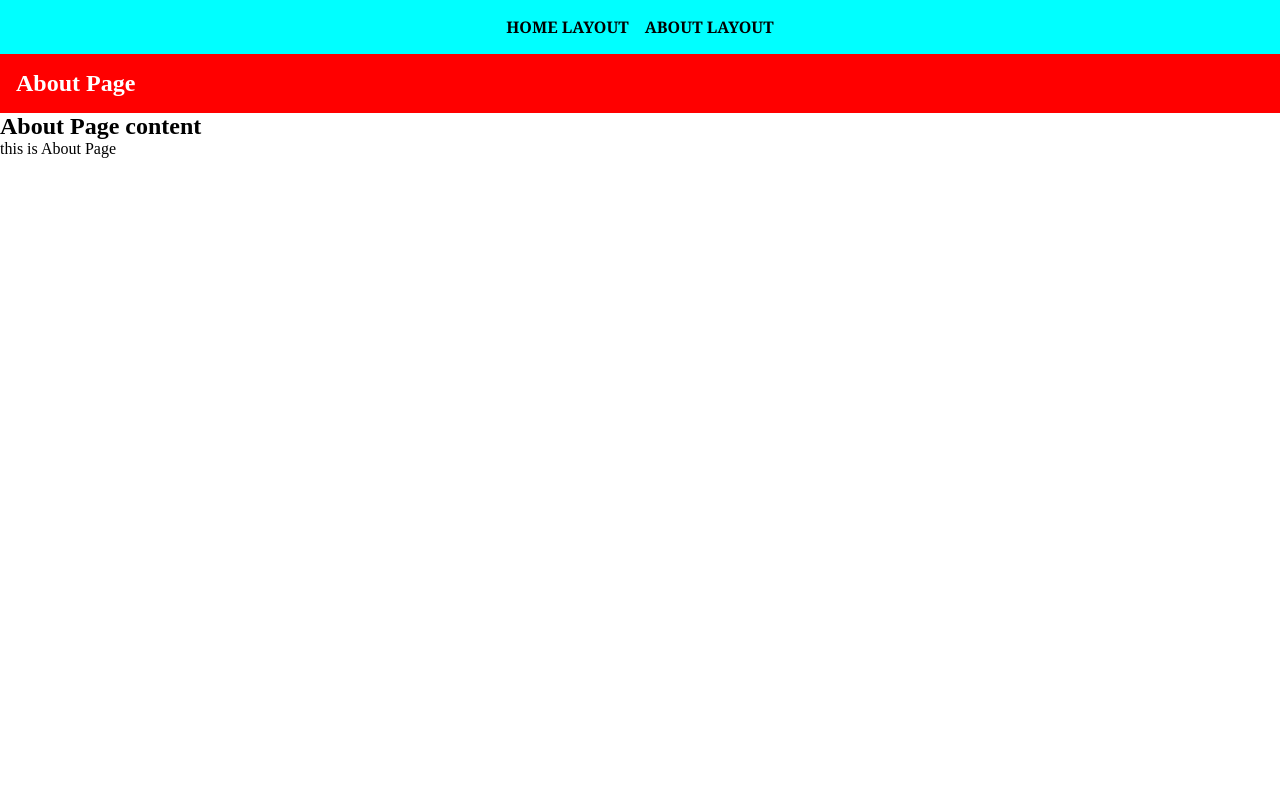
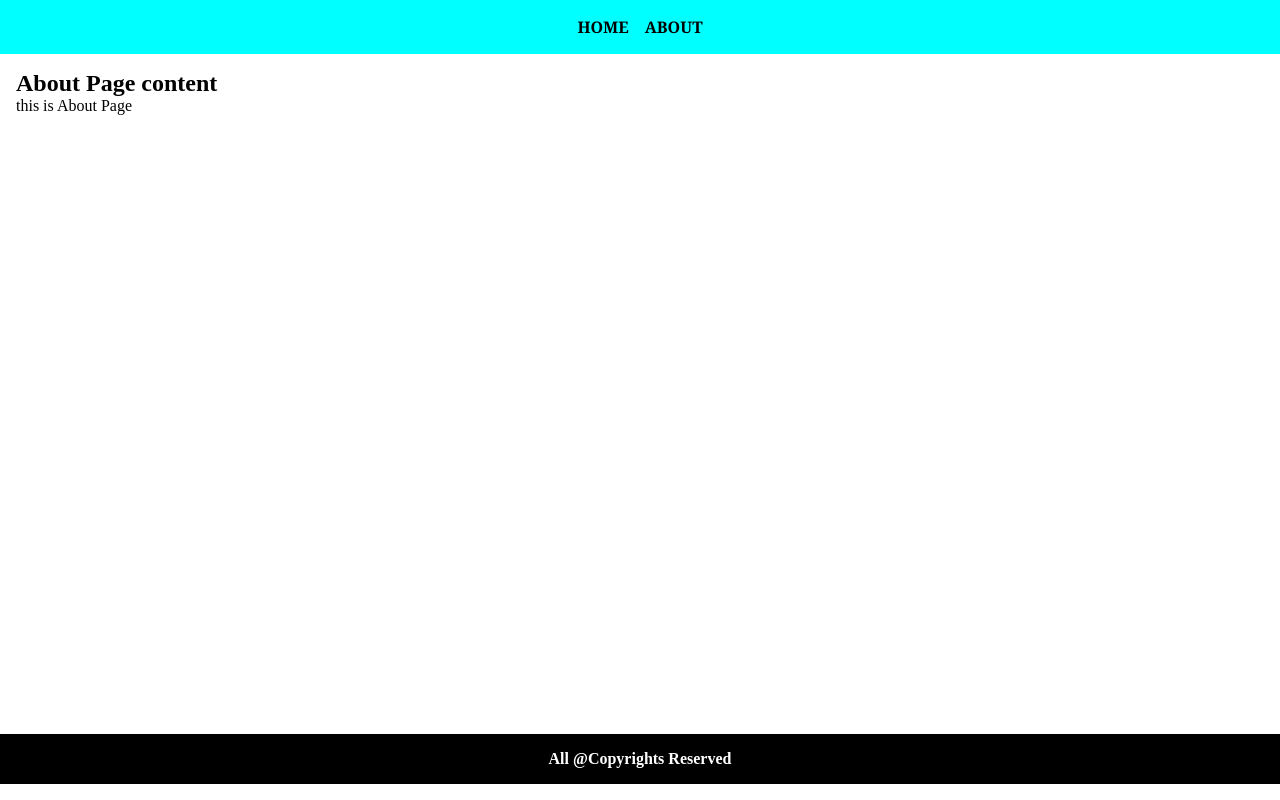
Before and after one commit to Deepak-gusaiwal/mystic, a Gatsby site: page /about in a window 1280 px wide. Built offline with nearby package versions, Linux system fonts and the light colour scheme; Gatsby itself is replaced by a stand-in of ours.

Commit message:
create global header and footer

```diff
--- /dev/null
+++ b/gatsby-browser.js
@@ -0,0 +1,7 @@
+import React from 'react'
+import Layout from './src/components/Layout'
+export const wrapPageElement = ({element,props})=>{
+    return (
+        <Layout {...props}>{element}</Layout>
+    )
+}
--- /dev/null
+++ b/src/components/Footer.jsx
@@ -0,0 +1,11 @@
+import React from 'react'
+
+const Footer = () => {
+  return (
+ <footer>
+   all @copyrights Reserved
+ </footer>
+  )
+}
+
+export default Footer
--- /dev/null
+++ b/src/components/Layout.jsx
@@ -0,0 +1,17 @@
+import React from "react";
+import Navbar from "./Navbar";
+import Footer from "./Footer";
+import "./styles/style.css";
+
+
+const Layout = ({ children }) => {
+  return (
+    <>
+      <Navbar/>
+      <main>{children}</main>
+      <Footer/>
+    </>
+  );
+};
+
+export default Layout;
--- /dev/null
+++ b/src/components/Navbar.jsx
@@ -0,0 +1,13 @@
+import React from 'react'
+import {Link} from "gatsby"
+
+const Navbar = () => {
+  return (
+   <nav>
+    <Link to="/">Home</Link>
+    <Link to="/about">About</Link>
+   </nav>
+  )
+}
+
+export default Navbar
--- a/src/pages/styles/layout.css
+++ b/src/components/styles/style.css
@@ -36,3 +36,20 @@ nav a{
 nav a:hover{
     color: red;
 }
+/* main css */
+main{
+    min-height: 85vh;
+    padding: 1rem;
+}
+/* footer */
+footer{
+    display: flex;
+    justify-content: center;
+    align-items: center;
+    background-color: black;
+    color: white;
+    font-weight: bold;
+    text-align: center;
+text-transform: capitalize;
+padding: 1rem;
+}
--- a/src/pages/about.js
+++ b/src/pages/about.js
@@ -1,19 +1,21 @@
 import React from 'react'
-import Layout from './components/Layout'
-
 const about = () => {
     return (
-        <Layout pageTitle="About Page">
+        <>
             <div className='container'>
                 <h2>About Page content</h2>
             </div>
             <p>this is About Page</p>
-        </Layout>
+        </>
+    )
+
+}
+
+export default about
+export const Head = () => {
+    return (
+        <>
+            <title>About Page</title>
+        </>
     )
 }
-export const Head = () => {
-    <>
-        <title>About Page</title>
-    </>
-}
-export default about
--- a/src/pages/components/Layout.jsx
+++ /dev/null
@@ -1,24 +0,0 @@
-import React from 'react'
-import { Link } from 'gatsby'
-import "../styles/layout.css"
-import {container} from './layout.module.css'
-
-const Layout = ({pageTitle,children}) => {
-  return (
-    <>
-<nav>
-    <Link to="/">Home Layout</Link>
-    <Link to="/about">About Layout</Link>
-</nav>
-<div className={container}>
-<h2>{pageTitle}</h2>
-
-</div>
-    <main>
-        {children}
-    </main>
-    </>
-  )
-}
-
-export default Layout
--- a/src/pages/components/layout.module.css
+++ /dev/null
@@ -1,5 +0,0 @@
-.container{
-    background-color: red;
-    padding: 1rem;
-    color: white;
-}
```
Also changed, not shown: gatsby-ssr.js (added, +7 -0 lines), src/pages/index.js (+5 -11 lines).
